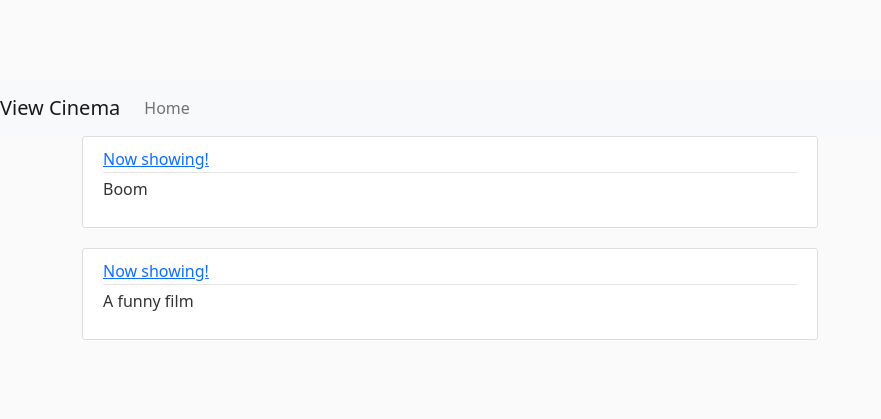
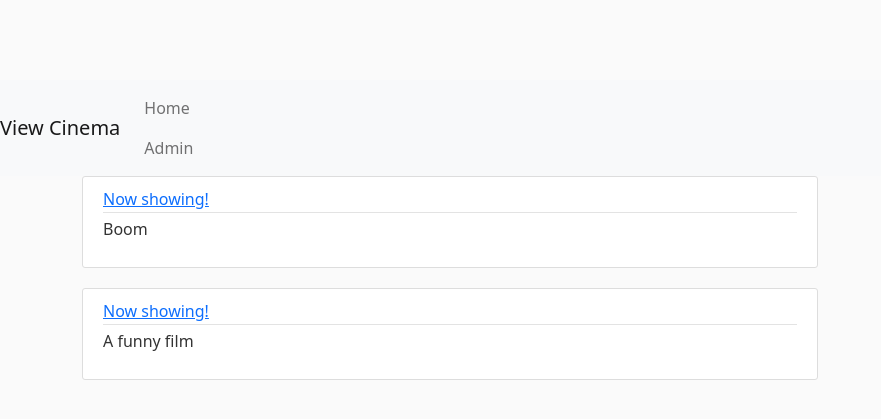
Before and after one commit to artificialvirus/Software-Engineering-Project, a Flask app: page / in a window 1280 px wide. Shown: the top 419 px of the page, without its empty margins (0-881 px from the left). Run offline with Flask 2, Linux system fonts and the light colour scheme; parts of the project's set-up code (start-up, migrations or seed data) failed here and were passed over; some libraries are stand-ins or nearby versions.

Commit message:
Added Admin file and added link to layout.html

```diff
--- a/cinemawebapp/templates/layout.html
+++ b/cinemawebapp/templates/layout.html
@@ -29,6 +29,7 @@
 	    <ul class="navbar-nav mr-auto">
 	      <li class="nav-item active">
 	        <a class="nav-link" href="{{ url_for('home') }}">Home <span class="sr-only"></span></a>
+			<a class="nav-link" href="{{ url_for('admin') }}">Admin <span class="sr-only"></span> </a>
 	      </li>
 	    </ul>
 	  </div>
```
